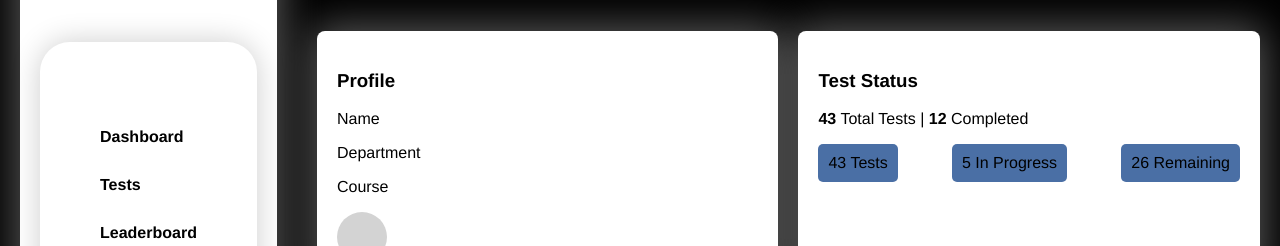
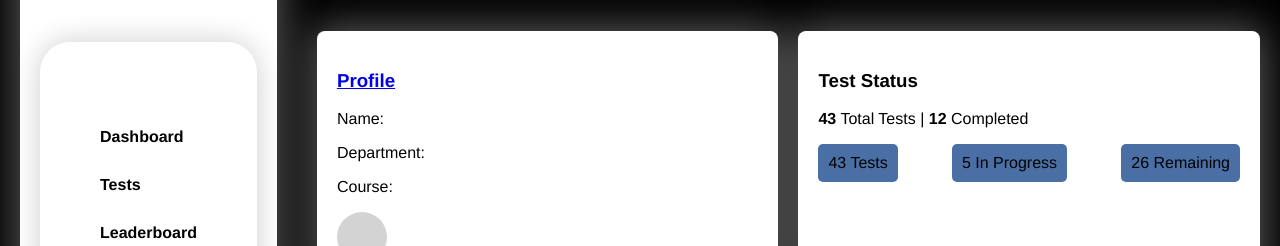
Before and after one commit to abhi-2411/betadotexe, a React (Vite) app in the folder betadotexe/: page / in a window 1280 px wide. Shown: the part 140-386 px from the top of the page. Built offline with nearby package versions, Linux system fonts and the light colour scheme.

Commit message:
Created a Profile.jsx page and routed elements corresponding to it from the Dashboard.

```diff
--- a/betadotexe/src/App.jsx
+++ b/betadotexe/src/App.jsx
@@ -3,6 +3,7 @@ import Sidebar from "./Components/Sidebar";
 import Dashboard from "./pages/Dashboard";
 import Tests from "./pages/Tests";
 import Leaderboard from "./pages/Leaderboard";
+import Profile from "./pages/Profile";
 import { Routes, Route } from "react-router-dom";
 export default function App() {
   return (
@@ -13,6 +14,7 @@ export default function App() {
           <Route path="/" element={<Dashboard />} />
           <Route path="/tests" element={<Tests />} />
           <Route path="/leaderboard" element={<Leaderboard />} />
+          <Route path="/profile" element={<Profile />} />
         </Routes>
       </div>
     </div>
--- a/betadotexe/src/pages/Dashboard.jsx
+++ b/betadotexe/src/pages/Dashboard.jsx
@@ -1,6 +1,8 @@
 import React from "react";
+
 import "../pages-css/dashboard.css";
 import "../components-css/Sidebar.css";
+import { NavLink } from "react-router-dom";
 const Dashboard = () => {
   return (
     <div className="main-content">
@@ -10,16 +12,20 @@ const Dashboard = () => {
           <button className="login-button">Login</button>
           <span>🔍</span>
           <span>🔔</span>
-          <div className="profile-pic"></div>
+          <NavLink to="/profile">
+            <div className="profile-pic"></div>
+          </NavLink>
         </div>
       </header>
 
       <div className="dashboard-grid">
         <div className="card profile element-box-shadow">
-          <h3>Profile</h3>
-          <p>Name</p>
-          <p>Department</p>
-          <p>Course</p>
+          <NavLink to="/profile">
+            <h3>Profile</h3>
+          </NavLink>
+          <p>Name: </p>
+          <p>Department: </p>
+          <p>Course:</p>
           <div className="profile-placeholder"></div>
         </div>
 
--- /dev/null
+++ b/betadotexe/src/pages/Profile.jsx
@@ -0,0 +1,7 @@
+import React from "react";
+import { NavLink } from "react-router-dom";
+const Profile = () => {
+  return <div>Profile</div>;
+};
+
+export default Profile;
```
